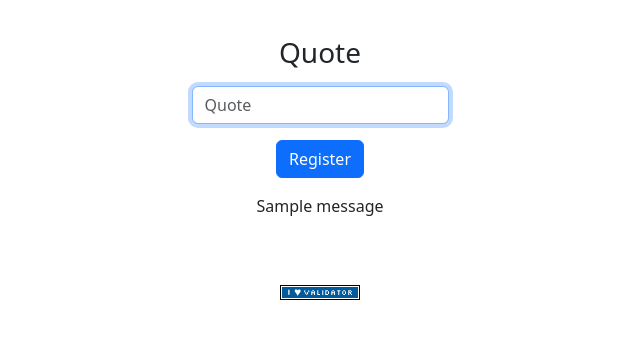
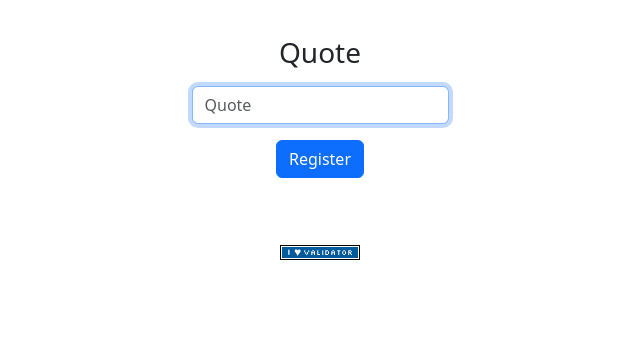
Before and after one commit to kkig/python-finance-web, a Flask app: page /quote in a window 1280 px wide. Shown: the part 146-485 px from the top of the page, without its empty margins (320-960 px from the left). Run offline with Flask 3, Linux system fonts and the light colour scheme; the visitor is signed in with stand-in values (Sample User, id 1); data comes from the database, SQL or seed files in the repository; one stand-in notice (Sample message) is shown.

Commit message:
Fix to show error message section only when error is present

```diff
--- a/finance/stock.py
+++ b/finance/stock.py
@@ -140,7 +140,8 @@ def quote():
             quote = lookup(symbol)
             error = None if quote else "Invalid symbol for quote."
 
-        flash(error)
+        if error:
+            flash(error)
 
     return render_template("stock/quote.html", quote=quote)
 
--- a/finance/templates/stock/quote.html
+++ b/finance/templates/stock/quote.html
@@ -21,8 +21,4 @@
   A share of {{ quote["name"] }} ({{ quote["symbol"] }}) costs ${{
   quote["price"] }}.
 </div>
-{% endif %} {% for message in get_flashed_messages() %}
-<div class="mb-3">
-  <div>{{ message }}</div>
-</div>
-{% endfor %} {% endblock %}
+{% endif %} {% endblock %}
```
